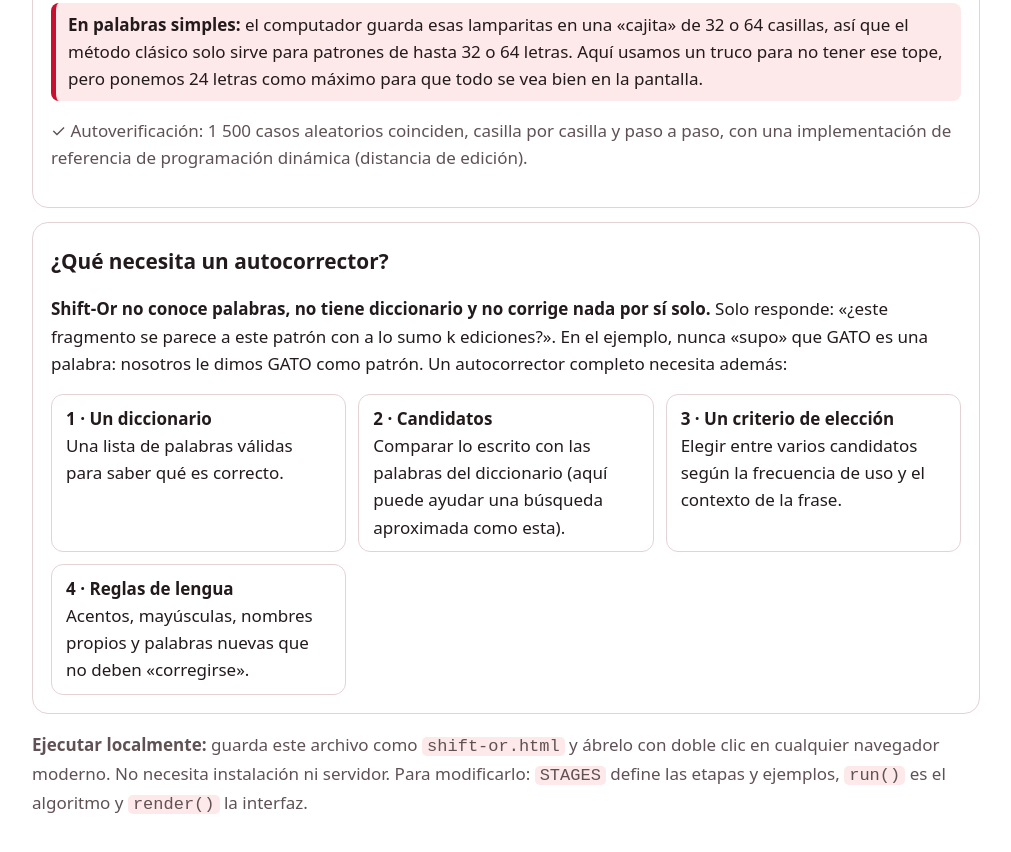
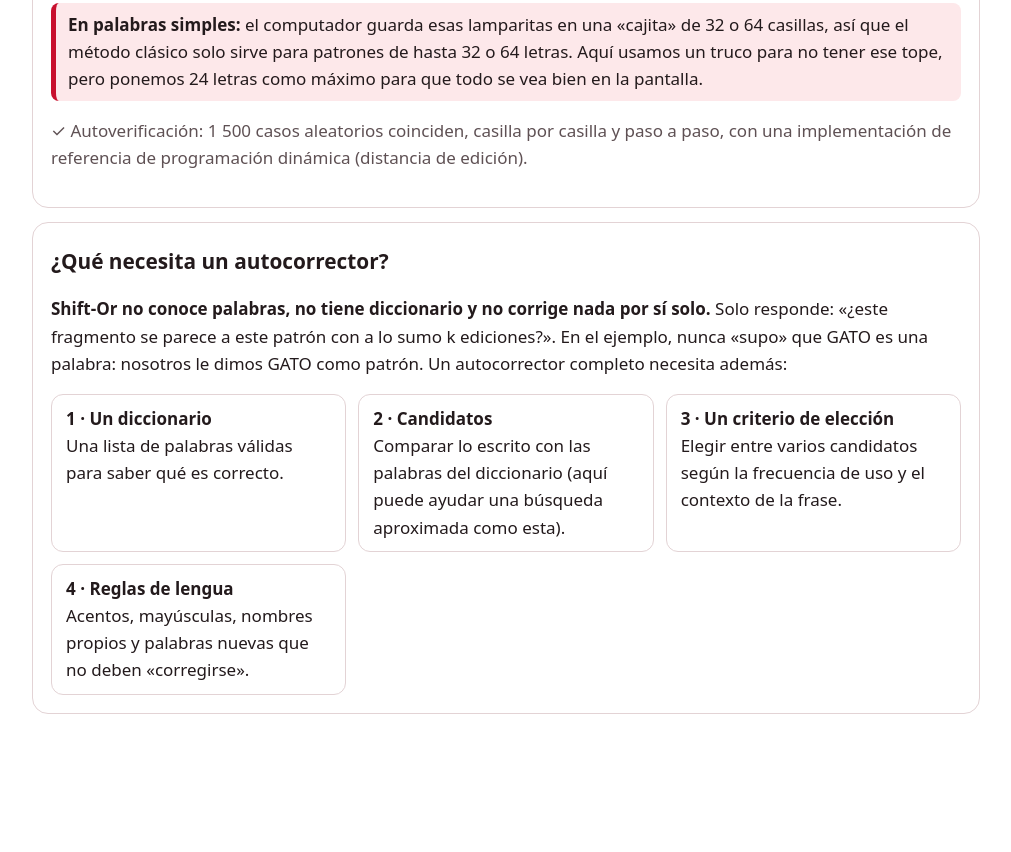
Before and after one commit to JosephK35Dev/Metodo-Shift-Or, a plain HTML site: page index.html in a window 1280 px wide. Shown: the part 2133-2985 px from the top of the page, without its empty margins (134-1145 px from the left). After the commit the page ends 2913 px from the top, so only its background shows below. Drawn offline with Linux system fonts and the light colour scheme.

Commit message:
Delete paragraph in HTML

```diff
--- a/index.html
+++ b/index.html
@@ -71,7 +71,6 @@
 </section>
 </main>
 <footer class="sub">
-<p><b>Ejecutar localmente:</b> guarda este archivo como <code>shift-or.html</code> y ábrelo con doble clic en cualquier navegador moderno. No necesita instalación ni servidor. Para modificarlo: <code>STAGES</code> define las etapas y ejemplos, <code>run()</code> es el algoritmo y <code>render()</code> la interfaz.</p>
 </footer>
 </div>
 <script src="js/algorithm.js"></script>
```
